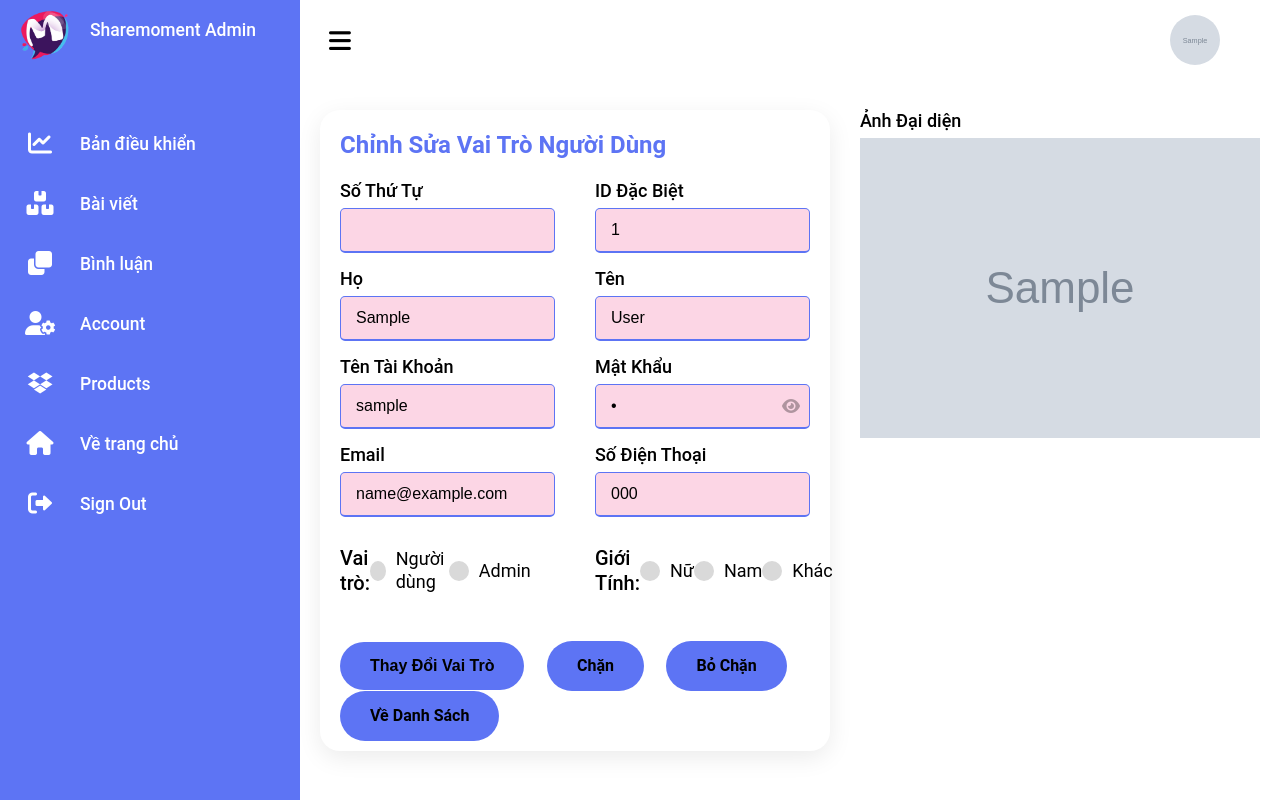
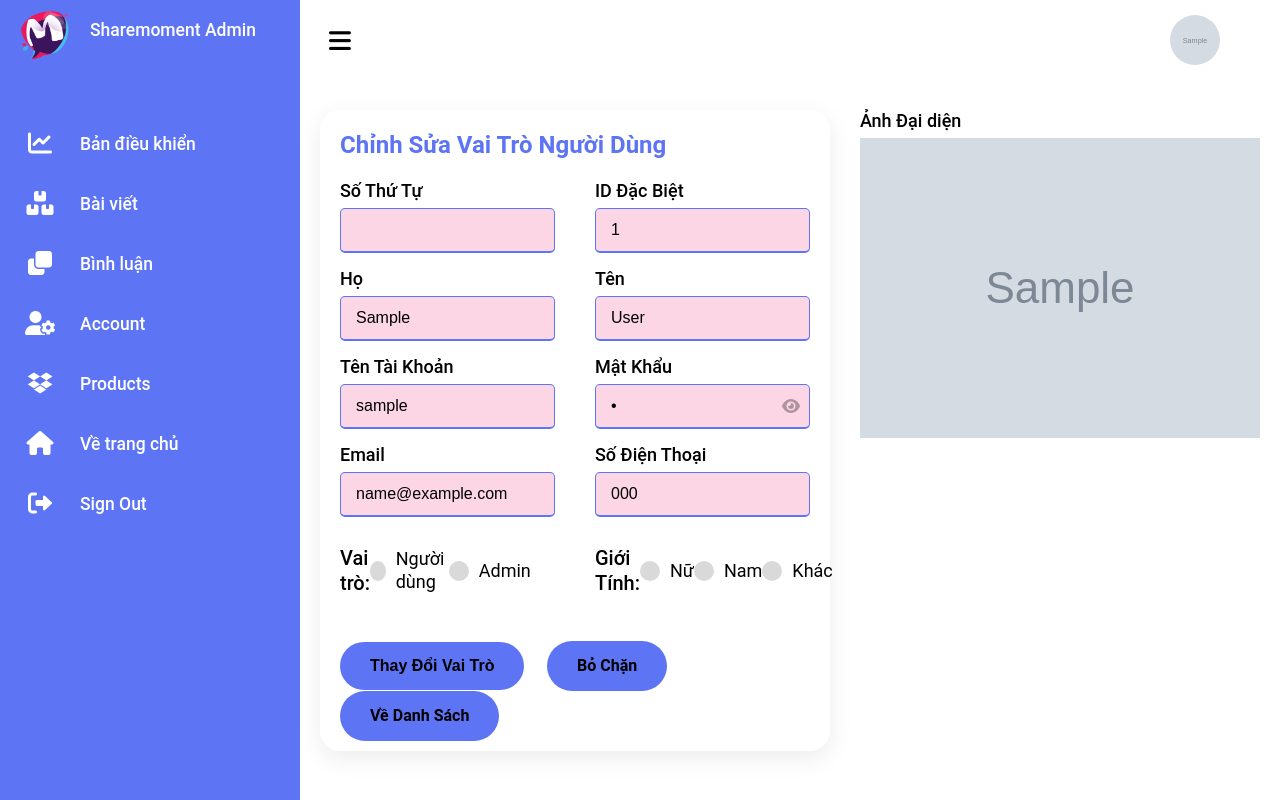
Before and after one commit to HoOanh/share-moment-lv2, a PHP site: page /share-moment/admin/account/index.php?btn_edit&box_id=1 in a window 1280 px wide. Run offline with PHP 8.4, Linux system fonts and the light colour scheme; the visitor is signed in with stand-in values (Sample User, id 1); tables that the repository leaves empty or names only in its code hold one stand-in row (values such as "Sample post"); grey boxes marked "Sample" are stand-in pictures; data that the repository does not hold is empty; some libraries are stand-ins or nearby versions.

Commit message:
Sửa nút chặn của account

```diff
--- a/admin/account/edit.php
+++ b/admin/account/edit.php
@@ -80,8 +80,13 @@
         <div class="button">
 
             <button type="submit" id="user-button" class="btn sm-btn">Thay Đổi Vai Trò</button>
-            <a href="?btn_ban&box_id=<?= $unique_id ?>" class="btn sm-btn">Chặn</a>
-            <a href="?btn_unban&box_id=<?= $unique_id ?>" class="btn sm-btn">Bỏ Chặn</a>
+            <?php
+            if ($anhien == 1) {
+                echo "<a href='?btn_ban&box_id={$unique_id}' class='btn sm-btn'>Chặn</a>";
+            }else{
+                echo "<a href='?btn_unban&box_id={$unique_id}' class='btn sm-btn'>Bỏ Chặn</a>";
+            }
+            ?>
             <a href="../account/" class="btn sm-btn">Về Danh Sách</a>
         </div>
     </form>
```
